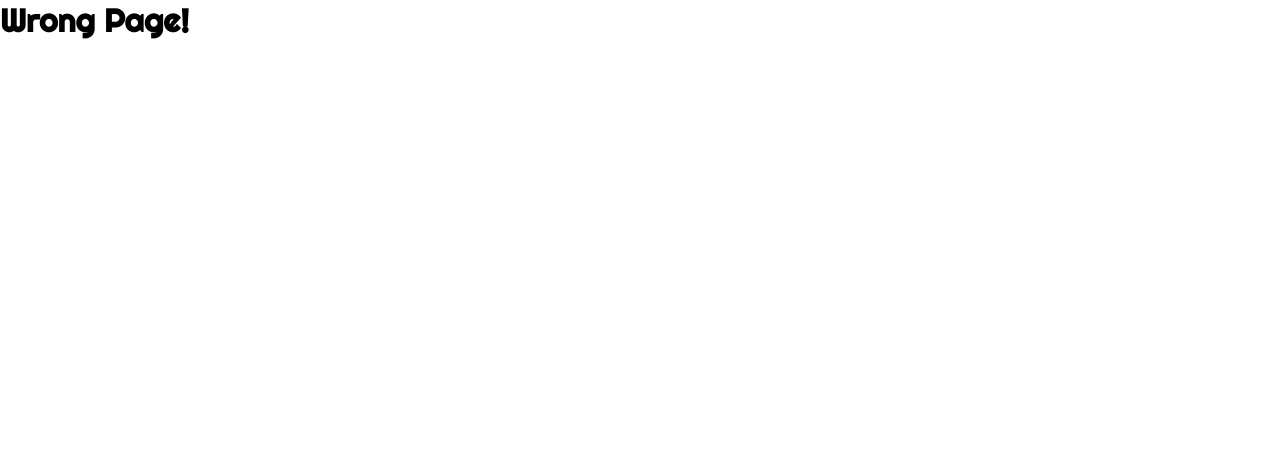
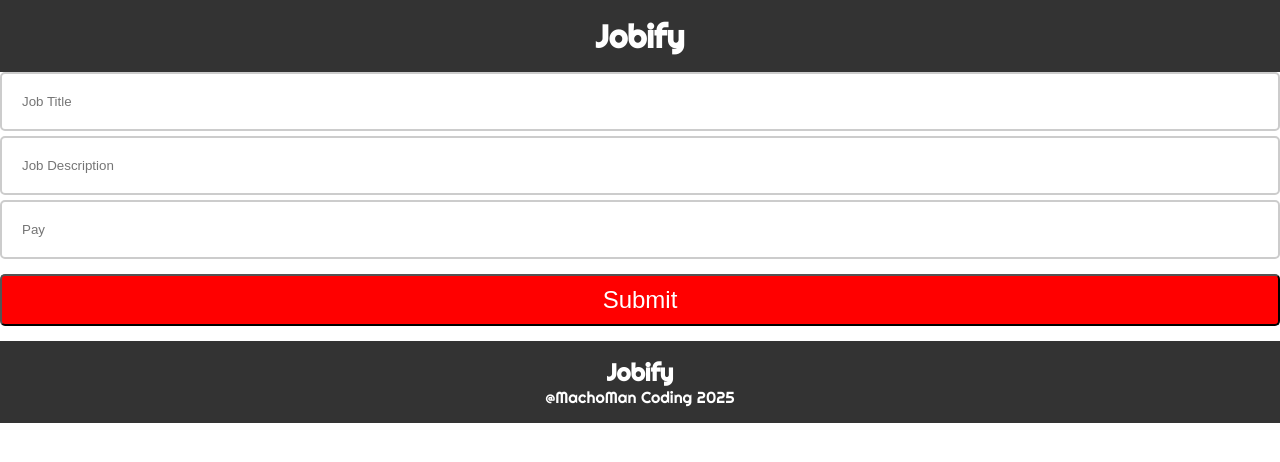
Before and after one commit to benjaminmachock/jobify_dev_v1, a React (Vite) app in the folder client/: page /jobForm in a window 1280 px wide. Before the commit this address had no page. Shown: the top 462 px of the page. Built offline with nearby package versions, Linux system fonts and the light colour scheme.

Commit message:
create jobForm and jobUpdate form

```diff
--- a/client/src/components/JobCard/JobCard.jsx
+++ b/client/src/components/JobCard/JobCard.jsx
@@ -17,8 +17,9 @@ export const JobCard = ({ jobs }) => {
             <p>{job.description}</p>
             <h3>{job.pay}</h3>
             <button className="card-btn">Apply</button>
-            <button className="card-btn">Update</button>
-            <button className="card-btn">Delete</button>
+            <button className="card-btn">Add Job</button>
+            <button className="card-btn">Update Job</button>
+            <button className="card-btn">Delete Job</button>
           </div>
         ))}
       </section>
--- /dev/null
+++ b/client/src/components/JobForm/JobForm.jsx
@@ -0,0 +1,19 @@
+//Imports
+import "./jobform.css";
+
+export const JobForm = () => {
+  //Hooks
+
+  //Functions
+
+  return (
+    <div className="form-container">
+      <form className="job-input-form">
+        <input type="text" placeholder="Job Title" name="title" />
+        <input type="text" placeholder="Job Description" name="description" />
+        <input type="text" placeholder="Pay" name="pay" />
+        <button className="job-input-btn">Submit</button>
+      </form>
+    </div>
+  );
+};
--- /dev/null
+++ b/client/src/components/JobForm/jobform.css
@@ -0,0 +1,28 @@
+.form-container {
+  display: flex;
+  flex-direction: column;
+}
+
+.job-input-form {
+  margin-bottom: 15px;
+  text-align: left;
+}
+
+.job-input-form input {
+  width: 100%;
+  padding: 20px;
+  border: 2px solid #ccc;
+  border-radius: 5px;
+  margin-bottom: 5px;
+}
+
+.job-input-btn {
+  background-color: red;
+  margin: 0 auto;
+  margin-top: 10px;
+  padding: 10px;
+  width: 100%;
+  border-radius: 5px;
+  font-size: 24px;
+  color: white;
+}
--- /dev/null
+++ b/client/src/components/JobUpdateForm/JobUpdateForm.jsx
@@ -0,0 +1,21 @@
+//Imports
+import "./jobupdate.css";
+
+export const JobUpdateForm = () => {
+  //Hooks
+
+  //Functions
+
+  return (
+    <>
+      <div className="form-container">
+        <form className="jobUpdate-input-form">
+          <input type="text" placeholder="Job Title" name="title" />
+          <input type="text" placeholder="Job Description" name="description" />
+          <input type="text" placeholder="Pay" name="pay" />
+          <button className="jobUpdate-input-btn">Submit</button>
+        </form>
+      </div>
+    </>
+  );
+};
--- /dev/null
+++ b/client/src/components/JobUpdateForm/jobupdate.css
@@ -0,0 +1,28 @@
+.form-container {
+  display: flex;
+  flex-direction: column;
+}
+
+.jobUpdate-input-form {
+  margin-bottom: 15px;
+  text-align: left;
+}
+
+.jobUpdate-input-form input {
+  width: 100%;
+  padding: 20px;
+  border: 2px solid #ccc;
+  border-radius: 5px;
+  margin-bottom: 5px;
+}
+
+.jobUpdate-input-btn {
+  background-color: red;
+  margin: 0 auto;
+  margin-top: 10px;
+  padding: 10px;
+  width: 100%;
+  border-radius: 5px;
+  font-size: 24px;
+  color: white;
+}
```
Also changed, not shown: client/src/main.jsx (+10 -0 lines).
